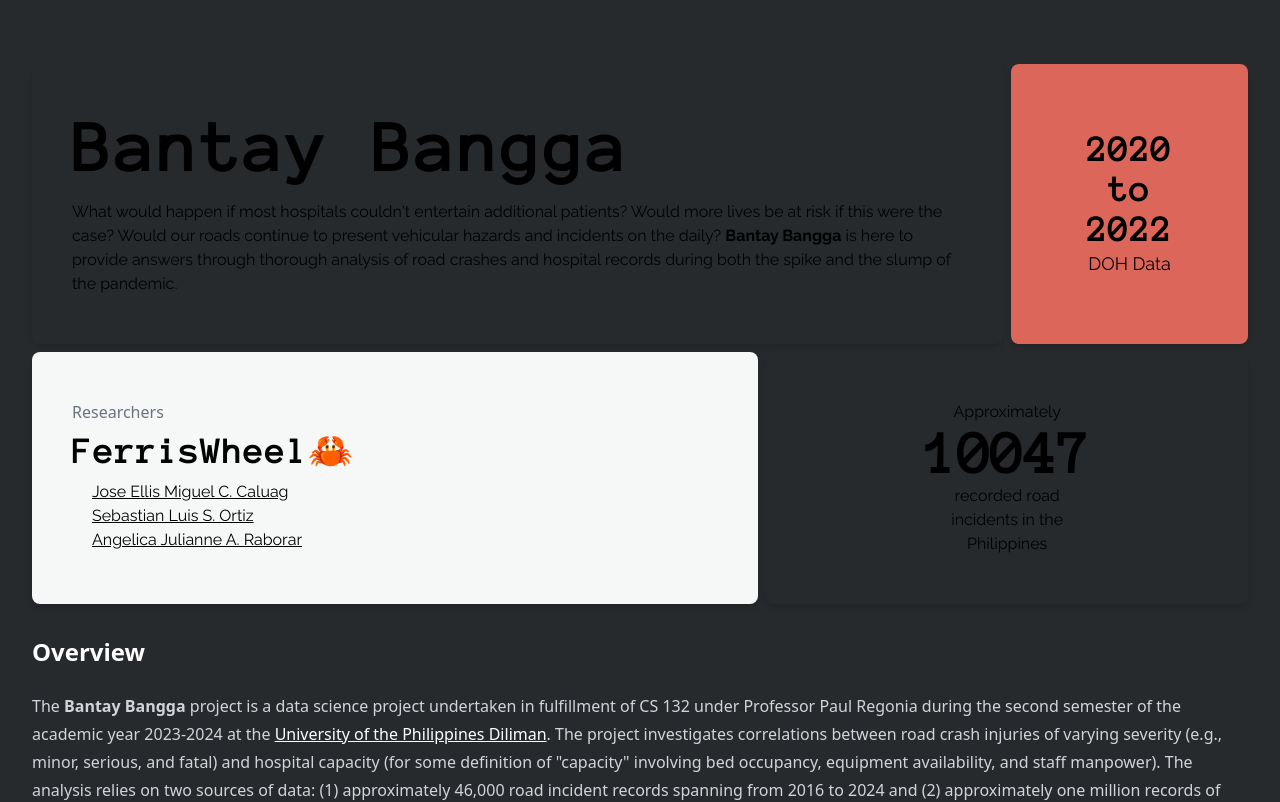
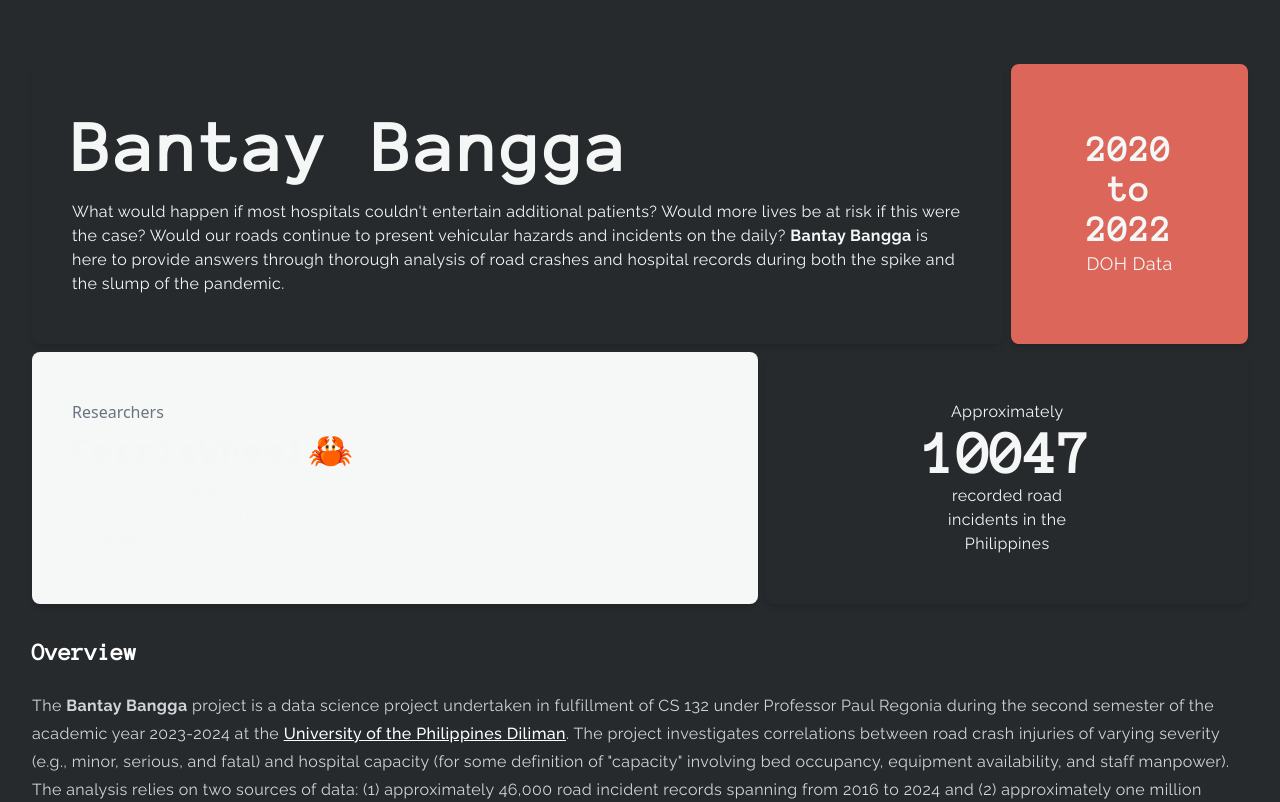
Before and after one commit to bantay-bangga/bantay-bangga.github.io, a SvelteKit app: page / in a window 1280 px wide. Shown: the top 802 px of the page. Built offline with nearby package versions, Linux system fonts and the light colour scheme; some icons are missing.

Commit message:
feat(css): apply custom text styles

```diff
--- a/src/routes/app.css
+++ b/src/routes/app.css
@@ -22,4 +22,17 @@
         unicode-range: U+0000-00FF, U+0131, U+0152-0153, U+02BB-02BC, U+02C6, U+02DA, U+02DC, U+0304, U+0308, U+0329,
             U+2000-206F, U+2074, U+20AC, U+2122, U+2191, U+2193, U+2212, U+2215, U+FEFF, U+FFFD;
     }
+
+    html {
+        @apply text-surface-50;
+    }
+
+    h2 {
+        @apply font-anon;
+    }
+
+    p,
+    a {
+        @apply font-raleway tracking-wide;
+    }
 }
```
